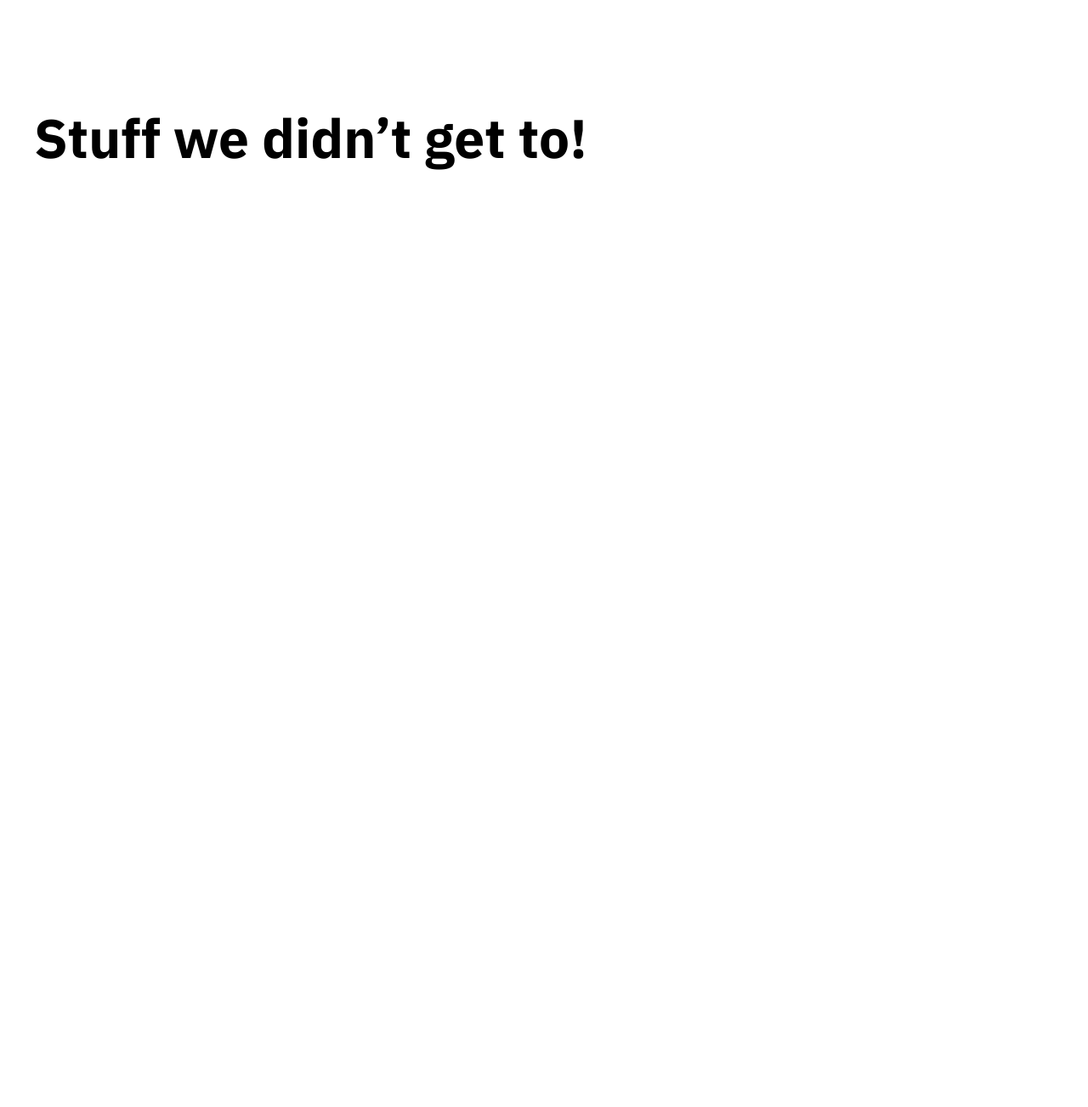
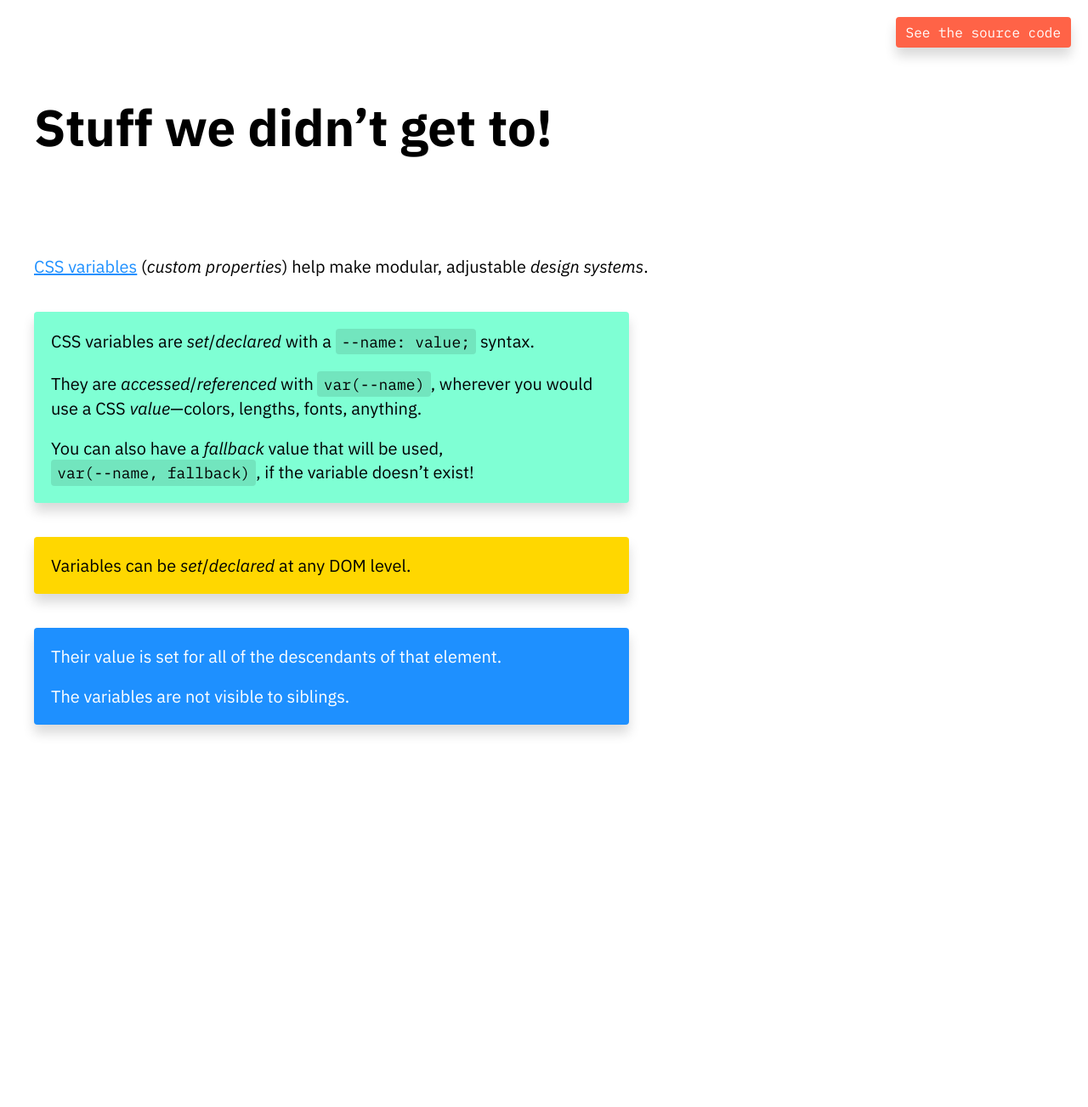
Before and after one commit to typography-and-interaction-too/other-stuff, a Jekyll site: the page built from index.md, in a window 1280 px wide. Shown: the whole page at 85% size. Built offline with Jekyll 4.4.1, drawn with Linux system fonts in a browser that asks for light colours; our own code applies the rules of GitHub Pages for plain Markdown files; before the commit the page ends 900 px from its top, so only the background shows below that.

Commit message:
CSS variable examples.

```diff
--- a/_layouts/default.html
+++ b/_layouts/default.html
@@ -12,5 +12,6 @@
 	</head>
 	<body>
 		{{ content }}
+		<a id="source-link" href="https://github.com/typography-and-interaction-too/other-stuff">See the source code</a>
 	</body>
 </html>
--- a/assets/style.scss
+++ b/assets/style.scss
@@ -7,15 +7,21 @@
 
 // This defines your base variables.
 :root {
-	--background: white;
+	--background: aquamarine;
 	--color: black;
+	--corners: 4px;
+	--link--hover: deepskyblue;
+	--link: dodgerblue;
 	--margin: 20px;
+	--max-width: 700px;
+	--type: 16px;
 }
 
 // You can change them at breakpoints.
 @media (min-width: 600px) {
 	:root {
 		--margin: 40px;
+		--type: 20px;
 	}
 }
 
@@ -23,14 +29,95 @@
 
 body {
 	// Variables are referenced with `var()`, wherever you use values!
-	background-color: var(--background);
 	color: var(--color);
 	font-family: 'IBM Plex Sans', sans-serif;
+	font-size: var(--type);
 	// You can even use them in `calc()`.
 	padding: calc(var(--margin) * 3) var(--margin) 50vh;
 }
 
 h1 {
-	font-size: 4em;
+	font-size: 3em; // This is still relative to the base font size.
+	font-weight: bold;
+	line-height: 1;
+	margin-bottom: calc(var(--margin) * 3); // Anywhere you use a value.
+}
+
+p {
+	color: var(--color);
+	max-width: 65ch;
+}
+
+p:not(:first-of-type) {
+	margin-top: calc(var(--margin) / 2);
+}
+
+p a {
+	color: var(--link);
+	text-decoration: underline;
+}
+
+p a:hover {
+	color: var(--link--hover);
+}
+
+blockquote {
+	background: var(--background);
+	border-radius: var(--corners);
+	box-shadow: 0 calc(var(--margin) / 4) calc(var(--margin) / 3) rgba(0, 0, 0, 0.15);
+	margin-top: var(--margin);
+	max-width: var(--max-width);
+	padding: calc(var(--margin) / 2);
+}
+
+blockquote:nth-of-type(2) {
+	--background: gold;  // You can redeclare them at any node level!
+}
+
+blockquote:nth-of-type(3) {
+	--color: white; // They are *scoped* to this element and its descendants.
+	--background: var(--link); // You can even set them to other variables!
+}
+
+
+
+// @import 'partial';
+
+
+
+
+
+
+em {
+	font-style: italic;
+}
+
+strong {
 	font-weight: bold;
 }
+
+code {
+	background-color: rgba(0, 0, 0, 0.1);
+	border-radius: var(--corners);
+	display: inline-block;
+	font-family: 'IBM Plex Mono', monospace;
+	padding: 0.2em 0.4em;
+	font-size: 0.9em;
+	white-space: pre;
+}
+
+#source-link {
+	@extend blockquote;
+
+	background-color: tomato;
+	color: white;
+	font-family: 'IBM Plex Mono', monospace;
+	font-size: 16px;
+	margin-right: calc(var(--margin) / 2);
+	margin-top: calc(var(--margin) / 2);
+	padding: 0.5em 0.75em;
+	position: fixed;
+	right: 0;
+	top: 0;
+	z-index: 1;
+}
--- a/index.md
+++ b/index.md
@@ -3,4 +3,18 @@
 
 
 
-# Stuff we didn’t get to!
+# Stuff we didn’t get to!
+
+[CSS variables](https://developer.mozilla.org/en-US/docs/Web/CSS/Using_CSS_custom_properties) (*custom properties*) help make modular, adjustable *design systems*.
+
+> CSS variables are *set*/*declared* with a `--name: value;` syntax.
+>
+> They are *accessed*/*referenced* with `var(--name)`, wherever you would use a CSS *value*—colors, lengths, fonts, anything.
+>
+> You can also have a *fallback* value that will be used, `var(--name, fallback)`, if the variable doesn’t exist!
+
+> Variables can be *set*/*declared* at any DOM level.
+
+> Their value is set for all of the descendants of that element.
+>
+> The variables are not visible to siblings.
```
